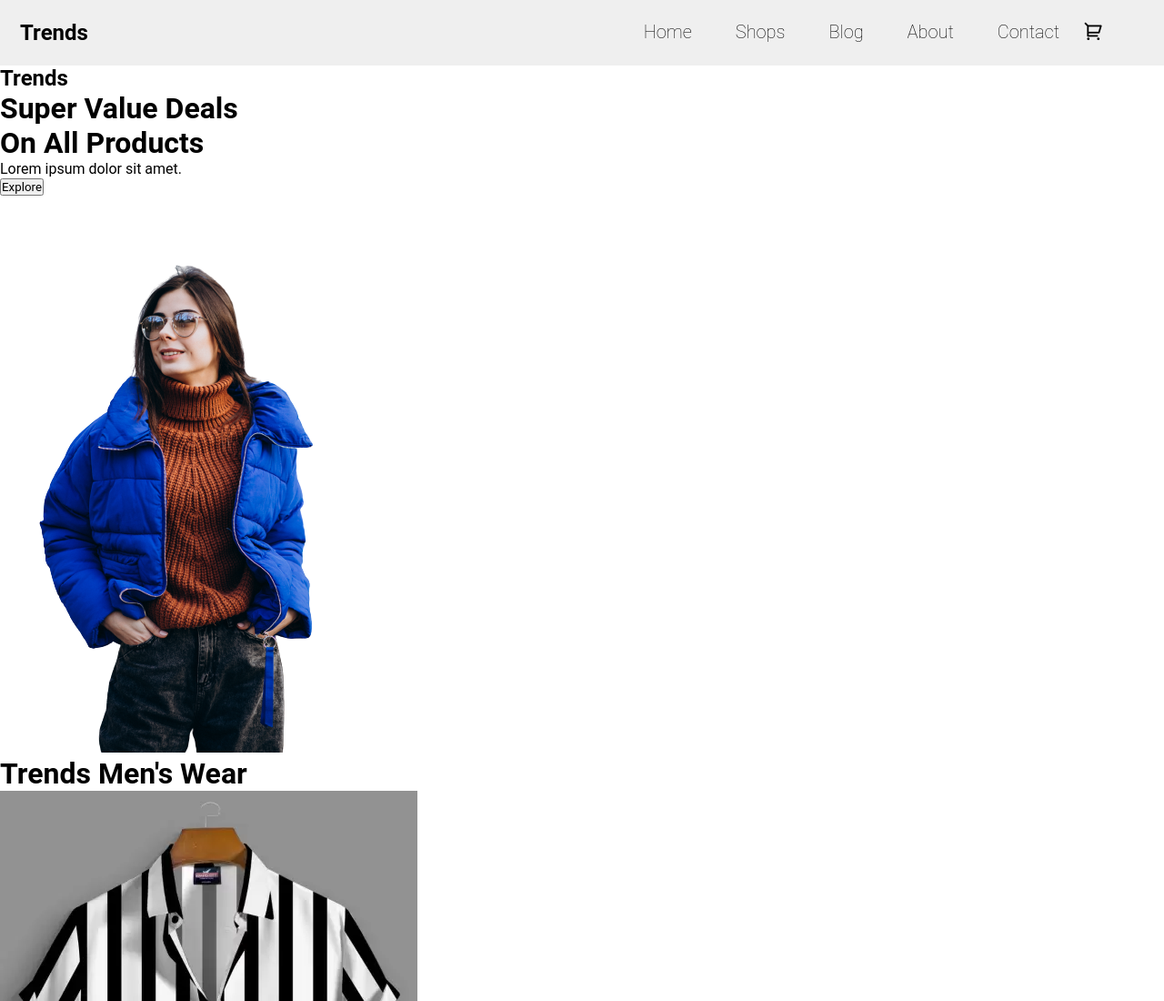
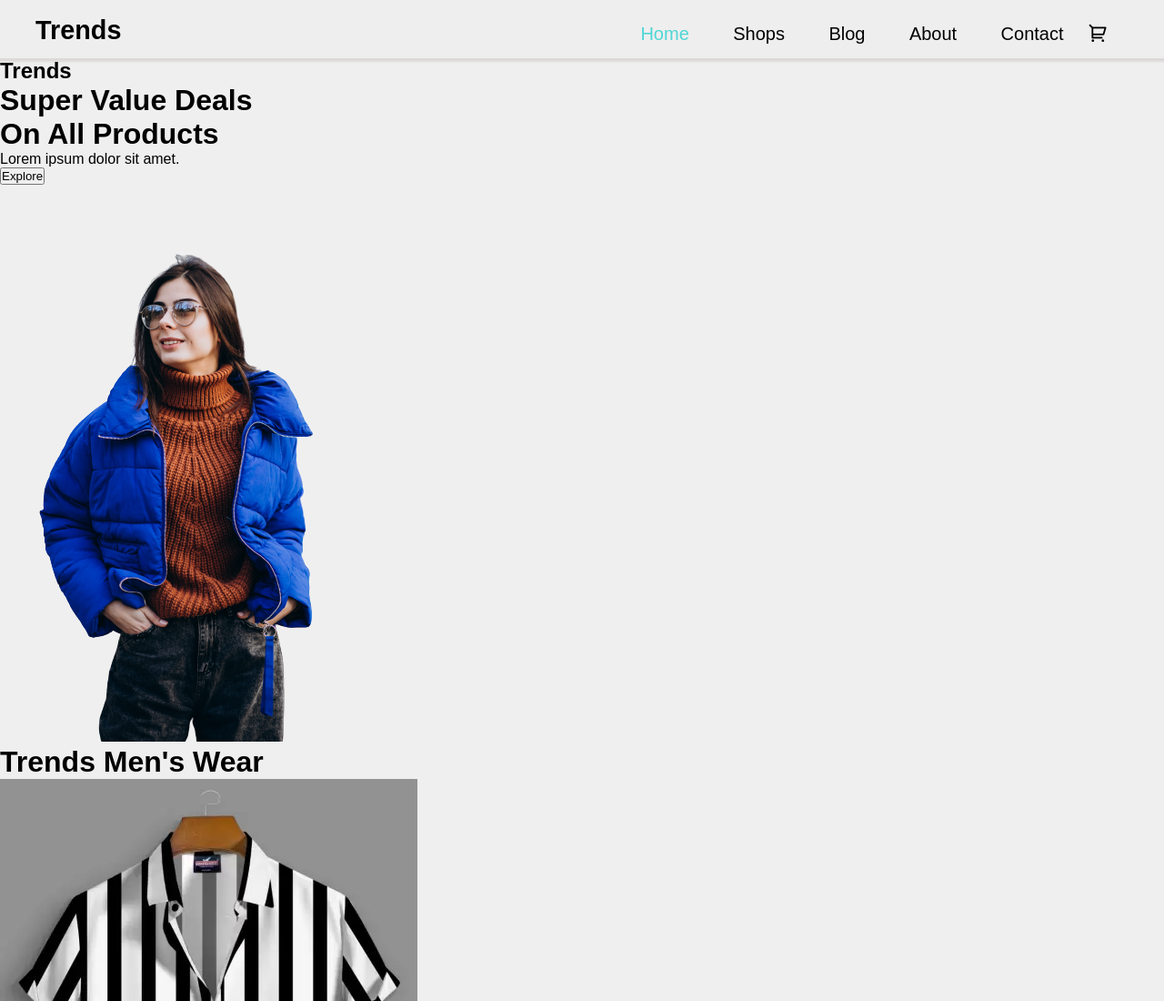
Before and after one commit to imksvk/Urban-Vibe, a plain HTML site: page index.html in a window 1280 px wide. Shown: the top 1100 px of the page at 91% size. Drawn offline with nearby package versions, Linux system fonts and the light colour scheme; a web font is replaced by a local one.

Commit message:
update navbar

```diff
--- a/index.html
+++ b/index.html
@@ -6,6 +6,7 @@
     <meta name="viewport" content="width=device-width, initial-scale=1.0">
     <link rel="stylesheet" href="style.css">
     <link href="https://cdn.jsdelivr.net/npm/remixicon@4.5.0/fonts/remixicon.css" rel="stylesheet" />
+    <link rel="stylesheet" href="https://fonts.googleapis.com/css?family=Sofia">
     <title>Flipkart</title>
 </head>
 
@@ -14,13 +15,13 @@
     <div class="container">
         <!-- navbar -->
         <nav>
-            <div class="logo">
-                <h1>Trends</h1>
+            <div  class="logo">
+                <h1 id="logofont">Trends</h1>
             </div>
             <ul>
                 <li>
 
-                    <a href="#">Home</a>
+                    <a id="home" href="#">Home</a>
                     <a href="#">Shops</a>
                     <a href="#">Blog</a>
                     <a href="#">About</a>
--- a/style.css
+++ b/style.css
@@ -2,26 +2,41 @@
     margin: 0;
     padding: 0;
     /* box-sizing: border-box; */
-    font-family: 'Roboto',sans-serif;
+    font-family:  sans-serif;
 }
 
-
+nav #logofont{
+    font-family: "sofia",sans-serif !important;
+    font-size: larger;
+}
 
 nav{
     display: flex;
     justify-content: space-between;
     background-color: #eeee;
-    padding: 22px;
+    padding: 17px;
+    height: 30px;
+    box-shadow: 0px 2px 2px 2px rgb(222, 217, 217);
 }
 
 ul{
     margin-right: 45px;
+    margin-top: 7px;
 }
 
 nav ul li{
     list-style: none;
 
 }
+
+nav .logo{
+    margin-left: 22px;
+    font-size: 24px;
+
+}
+
+
+
 
 ul li a{
     margin-inline: 22px;
@@ -34,3 +49,22 @@ ul li a{
 ul li i{
     font-size: 22px;
 }
+
+
+body{
+    background-color: #eeee;
+}
+
+ul li #home {
+    color: rgb(78, 214, 214);
+}
+
+ul li a:hover{
+    border-bottom: 2px solid black;
+    transition: ease-in;
+}
+
+ul li i:hover{
+    color: gray;
+    cursor: pointer;
+}
```
